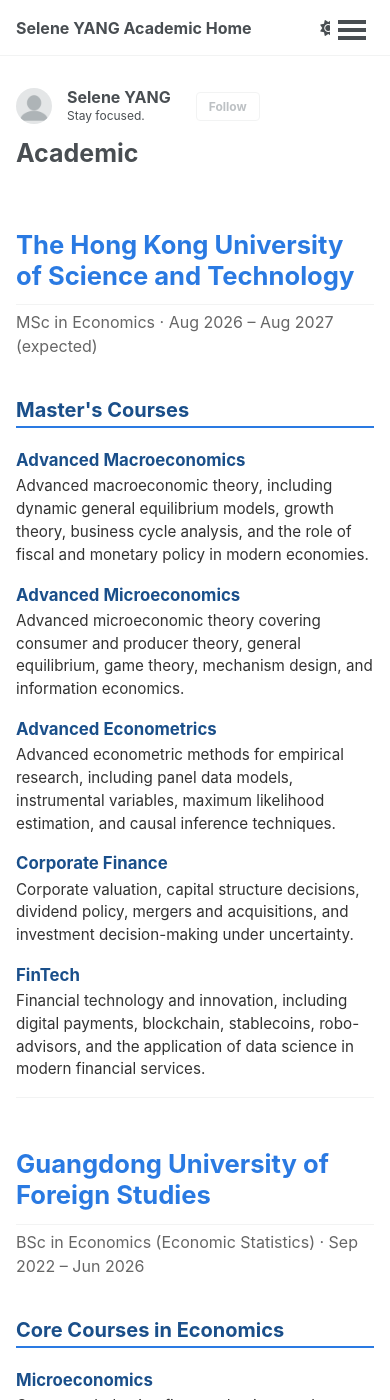
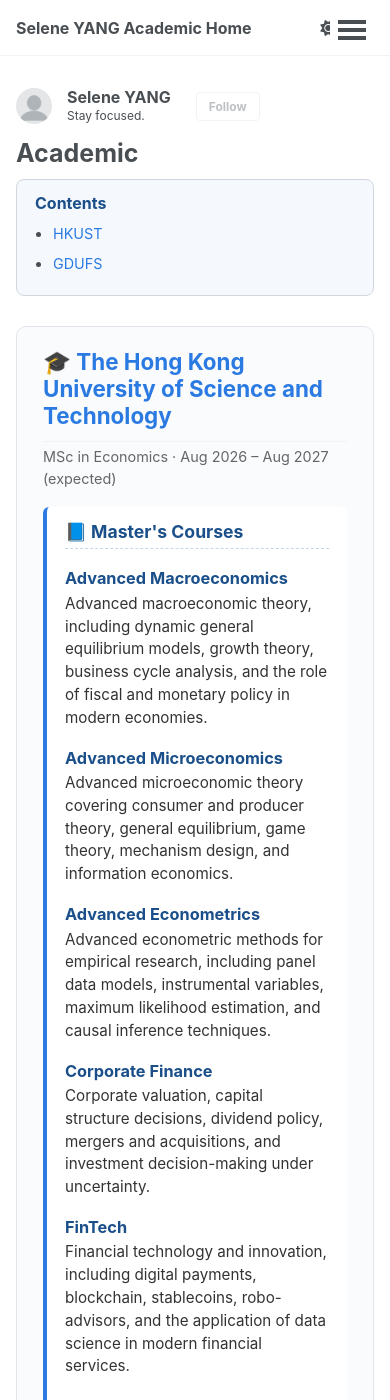
Before and after one commit to seleney365-tech/seleney365-tech.github.io, a Jekyll site: the page built from _pages/academic.md, in a window 390 px wide and 1400 px high. Built offline with Jekyll 4.4.1, drawn with Linux system fonts in a browser that asks for light colours; a style sheet for code colours, icons or effects is not loaded; some of the changed text lies outside the part shown.

Commit message:
Update academic.md

```diff
--- a/_pages/academic.md
+++ b/_pages/academic.md
@@ -6,37 +6,98 @@ author_profile: true
 ---
 
 <style>
-  /* 学校名：最大 */
-  .school-title {
+  /* 两栏布局 */
+  .acad-wrapper {
+    display: flex;
+    gap: 30px;
+    align-items: flex-start;
+  }
+  .acad-main {
+    flex: 1;
+    min-width: 0;
+  }
+  .acad-sidebar {
+    width: 200px;
+    flex-shrink: 0;
+    position: sticky;
+    top: 80px;
+    align-self: flex-start;
+  }
+
+  /* 目录 */
+  .toc-box {
+    background: #f5f8fc;
+    border: 1px solid #d0d7de;
+    border-radius: 8px;
+    padding: 14px 18px;
+  }
+  .toc-box h4 {
+    margin: 0 0 8px 0;
+    color: #1a4f8a;
+    font-size: 1em;
+  }
+  .toc-box ul {
+    margin: 0;
+    padding-left: 18px;
+  }
+  .toc-box li {
+    margin-bottom: 6px;
+  }
+  .toc-box a {
     color: #2a7ae2;
-    font-size: 1.6em;
+    text-decoration: none;
+    font-size: 0.9em;
+  }
+  .toc-box a:hover {
+    text-decoration: underline;
+  }
+
+  /* 学校大卡片 */
+  .school-card {
+    background: #fafbfd;
+    border: 1px solid #e1e4e8;
+    border-radius: 10px;
+    padding: 22px 26px;
+    margin-bottom: 2em;
+  }
+  .school-card .school-title {
+    color: #2a7ae2;
+    font-size: 1.4em;
     font-weight: bold;
+    margin-top: 0;
     margin-bottom: 0.2em;
   }
-  .school-meta {
+  .school-card .school-meta {
     color: #666;
     font-size: 0.9em;
     margin-bottom: 1.2em;
   }
 
-  /* 分类标题（如 Core Courses in Economics）：明显比课程名大 */
-  .section-title {
+  /* 课程分类小卡片 */
+  .course-group {
+    background: #ffffff;
+    border-left: 4px solid #2a7ae2;
+    border-radius: 6px;
+    padding: 14px 18px;
+    margin-bottom: 1.5em;
+  }
+  .course-group .group-title {
     color: #1a4f8a;
-    font-size: 1.25em;
+    font-size: 1.1em;
     font-weight: bold;
-    border-bottom: 2px solid #2a7ae2;
-    padding-bottom: 4px;
-    margin-top: 2em;
+    margin-top: 0;
     margin-bottom: 1em;
+    border-bottom: 1px dashed #c8d6e5;
+    padding-bottom: 6px;
   }
 
-  /* 课程名：次级 */
+  /* 课程条目 */
   .course-item {
     margin-bottom: 1em;
   }
   .course-item strong {
     color: #1a4f8a;
-    font-size: 1.05em;
+    font-size: 1.02em;
   }
   .course-item p {
     margin: 2px 0 0 0;
@@ -44,190 +105,208 @@ author_profile: true
     font-size: 0.95em;
     line-height: 1.5;
   }
+
+  /* 窄屏适配 */
+  @media (max-width: 768px) {
+    .acad-wrapper {
+      flex-direction: column;
+    }
+    .acad-sidebar {
+      width: 100%;
+      position: static;
+      order: -1;
+    }
+  }
 </style>
 
-<h2 class="school-title">The Hong Kong University of Science and Technology</h2>
-<p class="school-meta">MSc in Economics · Aug 2026 – Aug 2027 (expected)</p>
+<div class="acad-wrapper">
 
-<h3 class="section-title">Master's Courses</h3>
+  <!-- 左侧主内容 -->
+  <div class="acad-main">
 
-<div class="course-item">
-  <strong>Advanced Macroeconomics</strong>
-  <p>Advanced macroeconomic theory, including dynamic general equilibrium models, growth theory, business cycle analysis, and the role of fiscal and monetary policy in modern economies.</p>
+    <!-- HKUST -->
+    <div class="school-card" id="hkust">
+      <h2 class="school-title">🎓 The Hong Kong University of Science and Technology</h2>
+      <p class="school-meta">MSc in Economics · Aug 2026 – Aug 2027 (expected)</p>
+
+      <div class="course-group">
+        <h3 class="group-title">📘 Master's Courses</h3>
+
+        <div class="course-item">
+          <strong>Advanced Macroeconomics</strong>
+          <p>Advanced macroeconomic theory, including dynamic general equilibrium models, growth theory, business cycle analysis, and the role of fiscal and monetary policy in modern economies.</p>
+        </div>
+
+        <div class="course-item">
+          <strong>Advanced Microeconomics</strong>
+          <p>Advanced microeconomic theory covering consumer and producer theory, general equilibrium, game theory, mechanism design, and information economics.</p>
+        </div>
+
+        <div class="course-item">
+          <strong>Advanced Econometrics</strong>
+          <p>Advanced econometric methods for empirical research, including panel data models, instrumental variables, maximum likelihood estimation, and causal inference techniques.</p>
+        </div>
+
+        <div class="course-item">
+          <strong>Corporate Finance</strong>
+          <p>Corporate valuation, capital structure decisions, dividend policy, mergers and acquisitions, and investment decision-making under uncertainty.</p>
+        </div>
+
+        <div class="course-item">
+          <strong>FinTech</strong>
+          <p>Financial technology and innovation, including digital payments, blockchain, stablecoins, robo-advisors, and the application of data science in modern financial services.</p>
+        </div>
+      </div>
+    </div>
+
+    <!-- GDUFS -->
+    <div class="school-card" id="gdufs">
+      <h2 class="school-title">🎓 Guangdong University of Foreign Studies</h2>
+      <p class="school-meta">BSc in Economics (Economic Statistics) · Sep 2022 – Jun 2026</p>
+
+      <div class="course-group">
+        <h3 class="group-title">📗 Core Courses in Economics</h3>
+
+        <div class="course-item">
+          <strong>Microeconomics</strong>
+          <p>Consumer behavior, firm production, market structures, pricing, and welfare economics.</p>
+        </div>
+        <div class="course-item">
+          <strong>Macroeconomics</strong>
+          <p>National income accounting, economic growth, inflation, unemployment, and fiscal and monetary policy.</p>
+        </div>
+        <div class="course-item">
+          <strong>Political Economy</strong>
+          <p>Marxist political economy, commodity and value theory, capital accumulation, and the socialist market economy.</p>
+        </div>
+        <div class="course-item">
+          <strong>Public Economics</strong>
+          <p>Government taxation, public expenditure, public goods, externalities, and welfare analysis.</p>
+        </div>
+        <div class="course-item">
+          <strong>Econometrics</strong>
+          <p>Linear regression, hypothesis testing, endogeneity, instrumental variables, and empirical applications in economics.</p>
+        </div>
+        <div class="course-item">
+          <strong>Statistics</strong>
+          <p>Descriptive statistics, probability distributions, sampling, estimation, and hypothesis testing.</p>
+        </div>
+        <div class="course-item">
+          <strong>Probability Theory</strong>
+          <p>Probability spaces, random variables, expectation, conditional probability, and limit theorems.</p>
+        </div>
+        <div class="course-item">
+          <strong>Multivariate Statistical Analysis</strong>
+          <p>Multivariate normal distribution, principal component analysis, factor analysis, and cluster analysis.</p>
+        </div>
+        <div class="course-item">
+          <strong>Time Series Analysis</strong>
+          <p>Stationarity, ARIMA models, unit root tests, cointegration, and economic forecasting.</p>
+        </div>
+        <div class="course-item">
+          <strong>Modern Regression Analysis</strong>
+          <p>Multiple regression, model diagnostics, heteroskedasticity, and generalized linear models.</p>
+        </div>
+        <div class="course-item">
+          <strong>Non-parameter Statistics</strong>
+          <p>Kernel density estimation, non-parametric regression, and smoothing methods without distributional assumptions.</p>
+        </div>
+        <div class="course-item">
+          <strong>Sampling Technology</strong>
+          <p>Sampling designs, stratified sampling, cluster sampling, and survey data analysis.</p>
+        </div>
+        <div class="course-item">
+          <strong>Statistical Models</strong>
+          <p>Generalized linear models, logistic regression, Poisson regression, and model selection.</p>
+        </div>
+        <div class="course-item">
+          <strong>Market Research and Forecasting</strong>
+          <p>Market survey design, consumer behavior analysis, demand forecasting, and business applications.</p>
+        </div>
+        <div class="course-item">
+          <strong>Mathematical Statistics</strong>
+          <p>Estimation theory, sufficient statistics, hypothesis testing theory, and asymptotic properties.</p>
+        </div>
+      </div>
+
+      <div class="course-group">
+        <h3 class="group-title">📐 Core Courses in Mathematics &amp; Programming</h3>
+
+        <div class="course-item">
+          <strong>Advanced Mathematics (I &amp; II)</strong>
+          <p>Calculus, limits, derivatives, integrals, series, and multivariable calculus.</p>
+        </div>
+        <div class="course-item">
+          <strong>Advanced Algebra</strong>
+          <p>Linear algebra, matrices, determinants, eigenvalues, and vector spaces.</p>
+        </div>
+        <div class="course-item">
+          <strong>Python Programming</strong>
+          <p>Python syntax, data structures, file handling, and basic data analysis libraries.</p>
+        </div>
+        <div class="course-item">
+          <strong>R Programming Language</strong>
+          <p>R syntax, data manipulation, statistical analysis, and visualization.</p>
+        </div>
+        <div class="course-item">
+          <strong>C++ Programming Language</strong>
+          <p>C++ syntax, object-oriented programming, algorithms, and data structures.</p>
+        </div>
+        <div class="course-item">
+          <strong>Database Technology</strong>
+          <p>Relational databases, SQL queries, data modeling, and database design.</p>
+        </div>
+        <div class="course-item">
+          <strong>Data Management and Analysis in MS Excel</strong>
+          <p>Excel functions, pivot tables, data cleaning, and basic statistical analysis.</p>
+        </div>
+        <div class="course-item">
+          <strong>Data Mining Operation</strong>
+          <p>Data preprocessing, classification, clustering, association rules, and predictive modeling.</p>
+        </div>
+      </div>
+
+      <div class="course-group">
+        <h3 class="group-title">📙 Other Relevant Courses</h3>
+
+        <div class="course-item">
+          <strong>Accounting</strong>
+          <p>Financial accounting principles, financial statements, and basic managerial accounting.</p>
+        </div>
+        <div class="course-item">
+          <strong>Money and Banking</strong>
+          <p>Financial systems, central banking, monetary policy, and the role of financial intermediaries.</p>
+        </div>
+        <div class="course-item">
+          <strong>International Trade</strong>
+          <p>Comparative advantage, trade theories, trade policy, and global economic integration.</p>
+        </div>
+        <div class="course-item">
+          <strong>Corporate Operations Statistics</strong>
+          <p>Statistical methods for business operations, quality control, and process improvement.</p>
+        </div>
+        <div class="course-item">
+          <strong>Statistical Software</strong>
+          <p>Practical use of statistical software (SPSS, Stata) for data analysis.</p>
+        </div>
+        <div class="course-item">
+          <strong>Innovation and Entrepreneurial Basics</strong>
+          <p>Fundamentals of innovation, business model design, and entrepreneurship.</p>
+        </div>
+      </div>
+    </div>
+
+  </div>
+
+  <!-- 右侧固定目录 -->
+  <div class="acad-sidebar">
+    <div class="toc-box">
+      <h4>Contents</h4>
+      <ul>
+        <li><a href="#hkust">HKUST</a></li>
+        <li><a href="#gdufs">GDUFS</a></li>
+      </ul>
+    </div>
+  </div>
+
 </div>
-
-<div class="course-item">
-  <strong>Advanced Microeconomics</strong>
-  <p>Advanced microeconomic theory covering consumer and producer theory, general equilibrium, game theory, mechanism design, and information economics.</p>
-</div>
-
-<div class="course-item">
-  <strong>Advanced Econometrics</strong>
-  <p>Advanced econometric methods for empirical research, including panel data models, instrumental variables, maximum likelihood estimation, and causal inference techniques.</p>
-</div>
-
-<div class="course-item">
-  <strong>Corporate Finance</strong>
-  <p>Corporate valuation, capital structure decisions, dividend policy, mergers and acquisitions, and investment decision-making under uncertainty.</p>
-</div>
-
-<div class="course-item">
-  <strong>FinTech</strong>
-  <p>Financial technology and innovation, including digital payments, blockchain, stablecoins, robo-advisors, and the application of data science in modern financial services.</p>
-</div>
-
----
-
-<h2 class="school-title">Guangdong University of Foreign Studies</h2>
-<p class="school-meta">BSc in Economics (Economic Statistics) · Sep 2022 – Jun 2026</p>
-
-<h3 class="section-title">Core Courses in Economics</h3>
-
-<div class="course-item">
-  <strong>Microeconomics</strong>
-  <p>Consumer behavior, firm production, market structures, pricing, and welfare economics.</p>
-</div>
-
-<div class="course-item">
-  <strong>Macroeconomics</strong>
-  <p>National income accounting, economic growth, inflation, unemployment, and fiscal and monetary policy.</p>
-</div>
-
-<div class="course-item">
-  <strong>Political Economy</strong>
-  <p>Marxist political economy, commodity and value theory, capital accumulation, and the socialist market economy.</p>
-</div>
-
-<div class="course-item">
-  <strong>Public Economics</strong>
-  <p>Government taxation, public expenditure, public goods, externalities, and welfare analysis.</p>
-</div>
-
-<div class="course-item">
-  <strong>Econometrics</strong>
-  <p>Linear regression, hypothesis testing, endogeneity, instrumental variables, and empirical applications in economics.</p>
-</div>
-
-<div class="course-item">
-  <strong>Statistics</strong>
-  <p>Descriptive statistics, probability distributions, sampling, estimation, and hypothesis testing.</p>
-</div>
-
-<div class="course-item">
-  <strong>Probability Theory</strong>
-  <p>Probability spaces, random variables, expectation, conditional probability, and limit theorems.</p>
-</div>
-
-<div class="course-item">
-  <strong>Multivariate Statistical Analysis</strong>
-  <p>Multivariate normal distribution, principal component analysis, factor analysis, and cluster analysis.</p>
-</div>
-
-<div class="course-item">
-  <strong>Time Series Analysis</strong>
-  <p>Stationarity, ARIMA models, unit root tests, cointegration, and economic forecasting.</p>
-</div>
-
-<div class="course-item">
-  <strong>Modern Regression Analysis</strong>
-  <p>Multiple regression, model diagnostics, heteroskedasticity, and generalized linear models.</p>
-</div>
-
-<div class="course-item">
-  <strong>Non-parameter Statistics</strong>
-  <p>Kernel density estimation, non-parametric regression, and smoothing methods without distributional assumptions.</p>
-</div>
-
-<div class="course-item">
-  <strong>Sampling Technology</strong>
-  <p>Sampling designs, stratified sampling, cluster sampling, and survey data analysis.</p>
-</div>
-
-<div class="course-item">
-  <strong>Statistical Models</strong>
-  <p>Generalized linear models, logistic regression, Poisson regression, and model selection.</p>
-</div>
-
-<div class="course-item">
-  <strong>Market Research and Forecasting</strong>
-  <p>Market survey design, consumer behavior analysis, demand forecasting, and business applications.</p>
-</div>
-
-<div class="course-item">
-  <strong>Mathematical Statistics</strong>
-  <p>Estimation theory, sufficient statistics, hypothesis testing theory, and asymptotic properties.</p>
-</div>
-
-<h3 class="section-title">Core Courses in Mathematics & Programming</h3>
-
-<div class="course-item">
-  <strong>Advanced Mathematics (I & II)</strong>
-  <p>Calculus, limits, derivatives, integrals, series, and multivariable calculus.</p>
-</div>
-
-<div class="course-item">
-  <strong>Advanced Algebra</strong>
-  <p>Linear algebra, matrices, determinants, eigenvalues, and vector spaces.</p>
-</div>
-
-<div class="course-item">
-  <strong>Python Programming</strong>
-  <p>Python syntax, data structures, file handling, and basic data analysis libraries.</p>
-</div>
-
-<div class="course-item">
-  <strong>R Programming Language</strong>
-  <p>R syntax, data manipulation, statistical analysis, and visualization.</p>
-</div>
-
-<div class="course-item">
-  <strong>C++ Programming Language</strong>
-  <p>C++ syntax, object-oriented programming, algorithms, and data structures.</p>
-</div>
-
-<div class="course-item">
-  <strong>Database Technology</strong>
-  <p>Relational databases, SQL queries, data modeling, and database design.</p>
-</div>
-
-<div class="course-item">
-  <strong>Data Management and Analysis in MS Excel</strong>
-  <p>Excel functions, pivot tables, data cleaning, and basic statistical analysis.</p>
-</div>
-
-<div class="course-item">
-  <strong>Data Mining Operation</strong>
-  <p>Data preprocessing, classification, clustering, association rules, and predictive modeling.</p>
-</div>
-
-<h3 class="section-title">Other Relevant Courses</h3>
-
-<div class="course-item">
-  <strong>Accounting</strong>
-  <p>Financial accounting principles, financial statements, and basic managerial accounting.</p>
-</div>
-
-<div class="course-item">
-  <strong>Money and Banking</strong>
-  <p>Financial systems, central banking, monetary policy, and the role of financial intermediaries.</p>
-</div>
-
-<div class="course-item">
-  <strong>International Trade</strong>
-  <p>Comparative advantage, trade theories, trade policy, and global economic integration.</p>
-</div>
-
-<div class="course-item">
-  <strong>Corporate Operations Statistics</strong>
-  <p>Statistical methods for business operations, quality control, and process improvement.</p>
-</div>
-
-<div class="course-item">
-  <strong>Statistical Software</strong>
-  <p>Practical use of statistical software (SPSS, Stata) for data analysis.</p>
-</div>
-
-<div class="course-item">
-  <strong>Innovation and Entrepreneurial Basics</strong>
-  <p>Fundamentals of innovation, business model design, and entrepreneurship.</p>
-</div>
```
